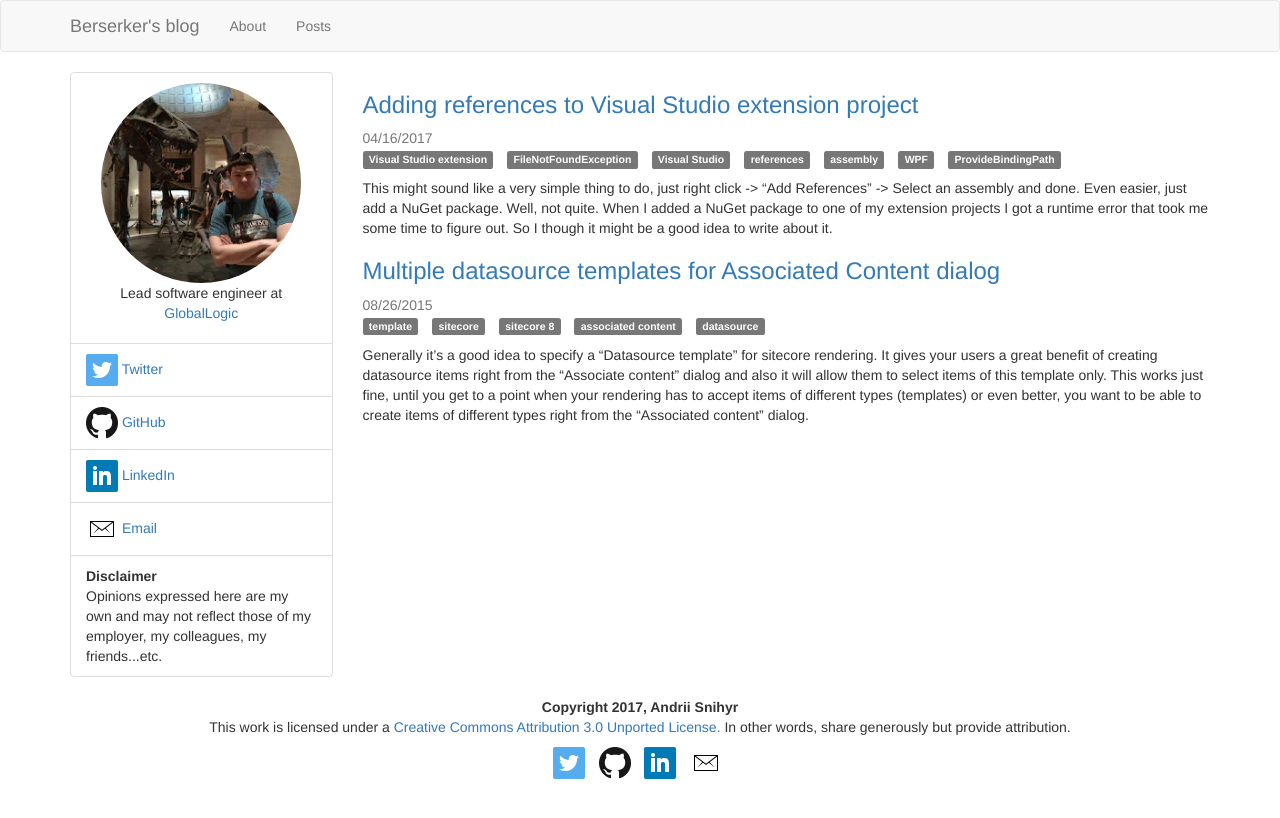
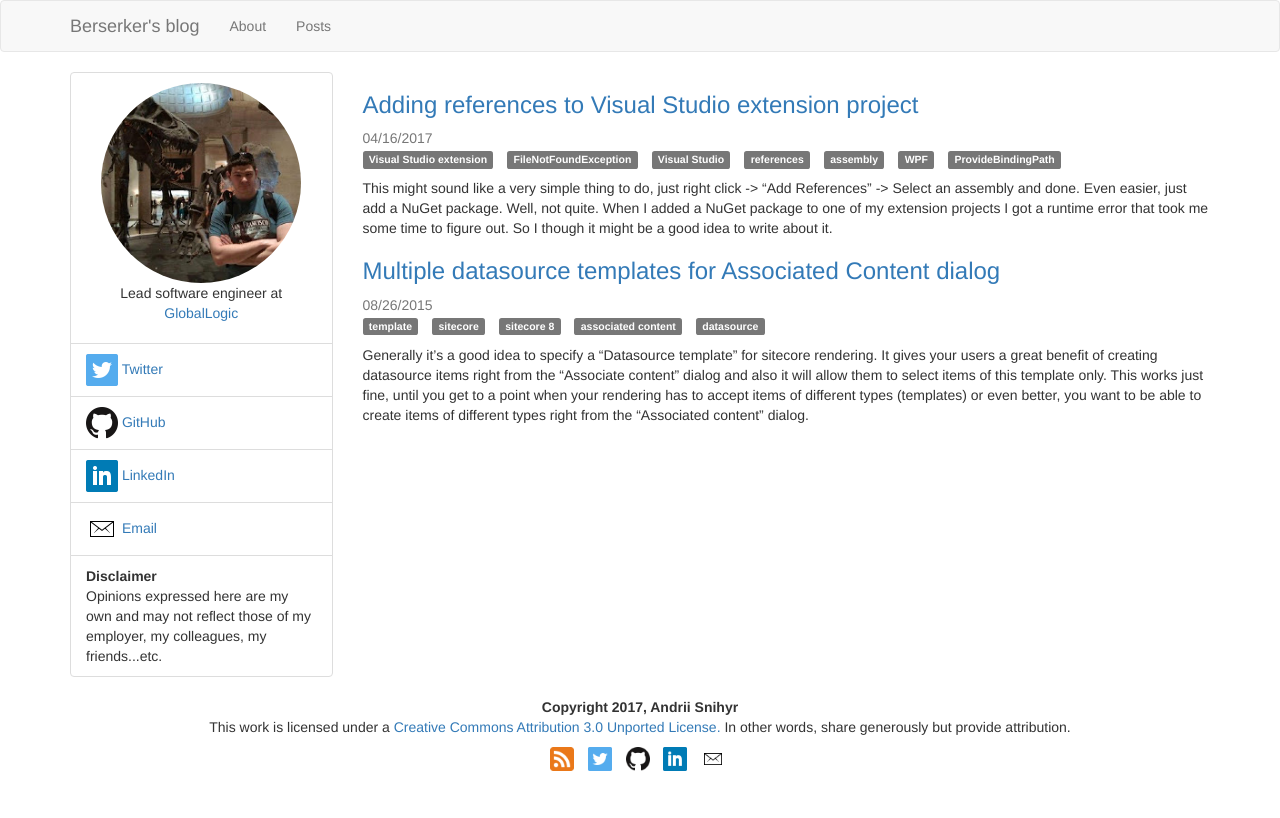
Before and after one commit to BerserkerDotNet/blog, a Jekyll site: the page built from index.md, in a window 1280 px wide. Shown: the top 818 px of the page. Built offline with Jekyll 4.4.1, drawn with Linux system fonts in a browser that asks for light colours.

```diff
--- a/_includes/footer.html
+++ b/_includes/footer.html
@@ -5,10 +5,15 @@
             <a href="http://creativecommons.org/licenses/by/3.0/">Creative Commons Attribution 3.0 Unported License.</a>            In other words, share generously but provide attribution.
         </p>
         <ul class="list-inline">
+           <li>
+                <a href="{{ "/feed.xml" | relative_url }}">
+                    <img src="{{ "assets/social/rss.png" | relative_url }}" width="24"/>
+                </a>
+            </li>
             {% for contact in site.data.contacts %}
                 <li>
-                    <a href="{{ contact.url}}">
-                        <img src="{{ "assets/" | append: contact.icon | absolute_url }}"/>
+                    <a href="{{ contact.url }}">
+                        <img src="{{ "assets/" | append: contact.icon | absolute_url }}" width="24" />
                     </a>
                 </li>
             {% endfor %}
```
Also changed, not shown: _layouts/contacts.json (deleted), assets/social/rss.png (added).
